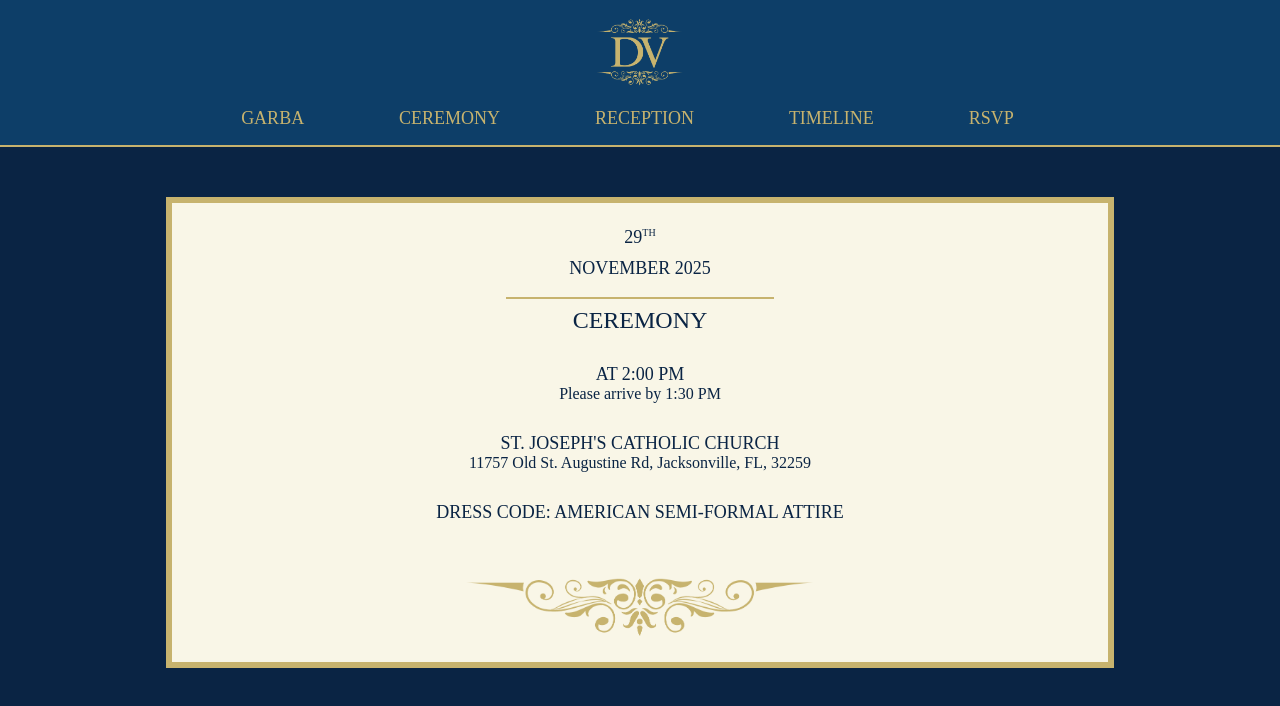
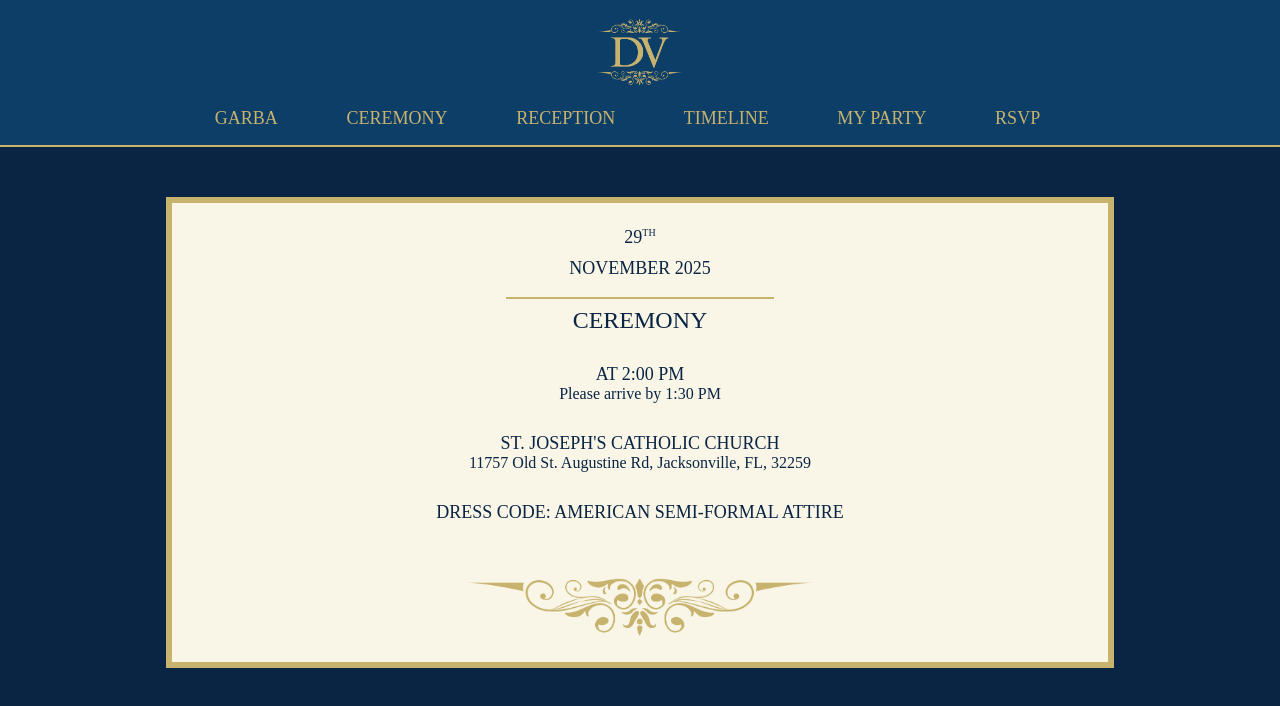
Before and after one commit to dagnyn/weddingInvite, a plain HTML site: page ceremony.html in a window 1280 px wide. Drawn offline with Linux system fonts and the light colour scheme.

Commit message:
party up

```diff
--- a/ceremony.html
+++ b/ceremony.html
@@ -25,7 +25,7 @@
         <a class="nav-link ham-link" href="ceremony.html">Ceremony</a>
         <a class="nav-link ham-link" href="reception.html">Reception</a>
         <a class="nav-link ham-link" href="timeline.html">Timeline</a>
-        <!-- <a class="nav-link ham-link" href="party.html">My Party</a> -->
+        <a class="nav-link ham-link" href="party.html">My Party</a>
         <a class="nav-link ham-link" href="index.html">RSVP</a>
       </div>
 
@@ -48,7 +48,7 @@
       <a class="nav-link" href="ceremony.html">CEREMONY</a>
       <a class="nav-link" href="reception.html">RECEPTION</a>
       <a class="nav-link" href="timeline.html">TIMELINE</a>
-      <!-- <a class="nav-link" href="party.html">MY PARTY</a> -->
+      <a class="nav-link" href="party.html">MY PARTY</a>
       <a class="nav-link" href="index.html">RSVP</a>
     </div>
   </div>
```
Also changed, not shown: garba.html (+2 -2 lines), reception.html (+2 -2 lines), timeline.html (+1 -1 lines).
